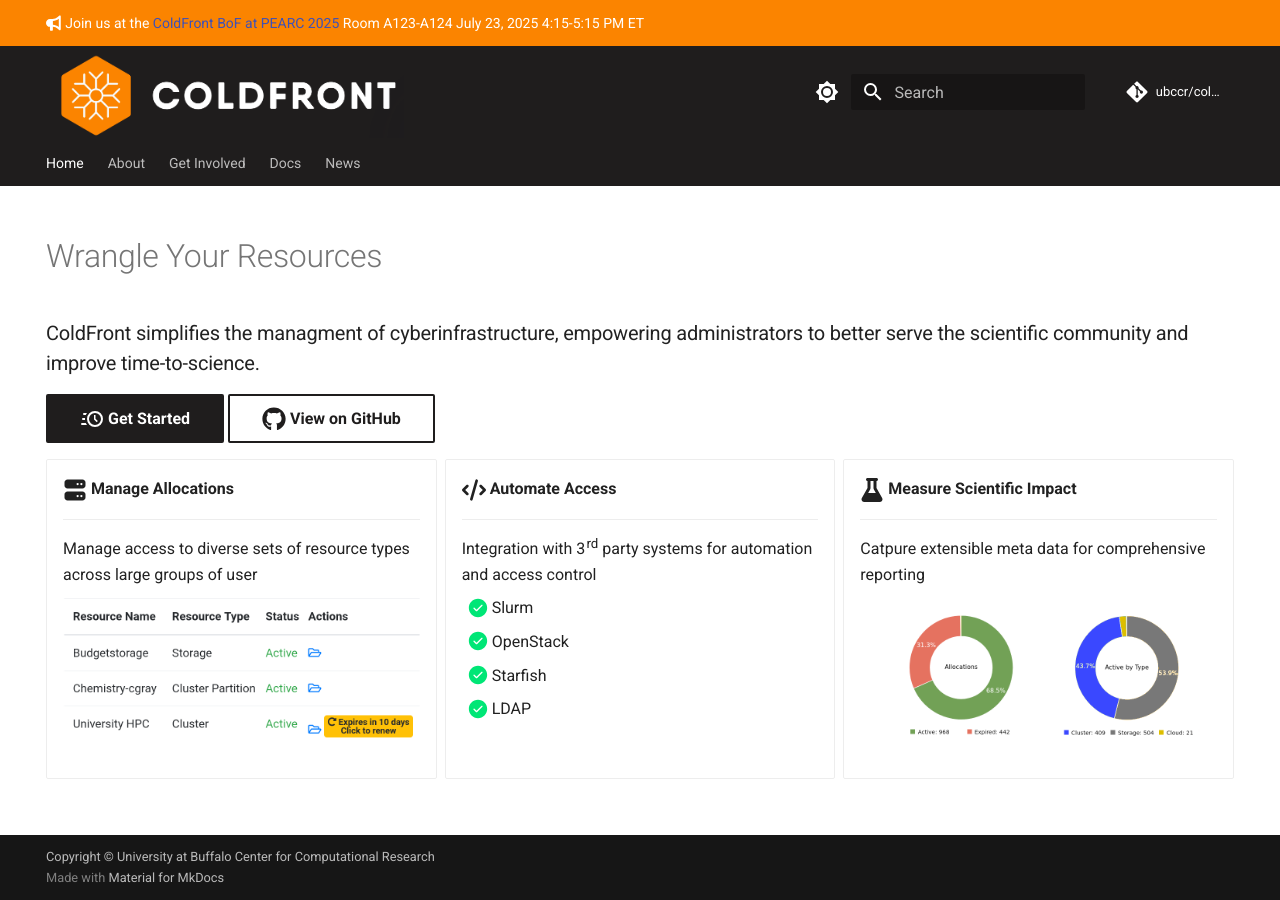
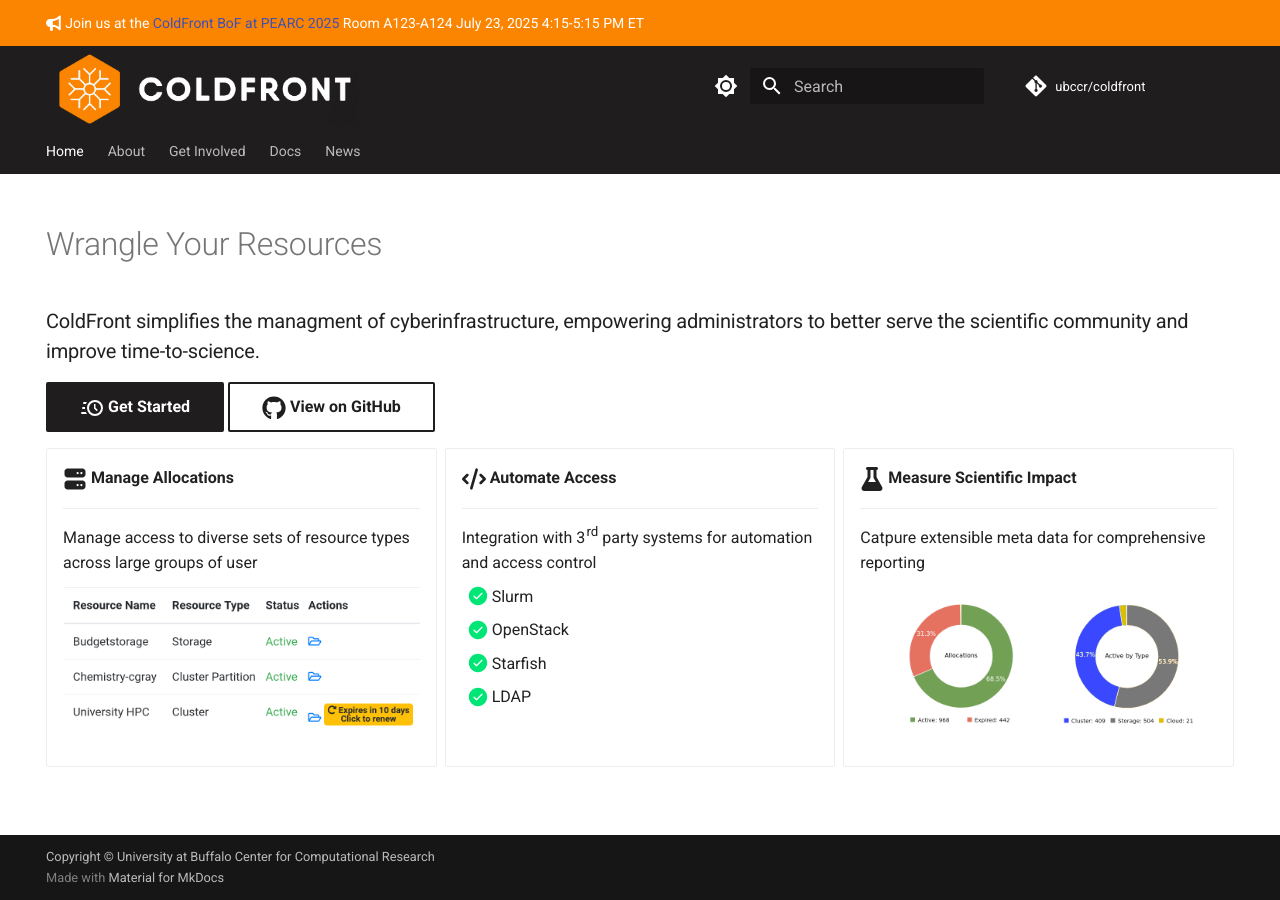
Before and after one commit to dsajdak/coldfront-website, an MkDocs documentation site: the page built from content/index.md, in a window 1280 px wide. Built offline with MkDocs 1.6.1 and Material for MkDocs 9.7.7, drawn with Linux system fonts in a browser that asks for light colours; comment, search, counter and statistics services are not loaded.

Commit message:
Add links, fix aspect ration

```diff
--- a/content/assets/custom_extra.css
+++ b/content/assets/custom_extra.css
@@ -17,10 +17,8 @@
   padding-bottom: 0;
 }
 
-.md-header__button.md-logo img,
-.md-header__button.md-logo svg {
-  height: 50%;
-  width: 50%;
+.md-header__button.md-logo img {
+  height: 4.0rem;
 }
 
 .md-header, .md-tabs {
@@ -30,3 +28,7 @@
 .md-banner {
     background-color: #fb8400;
 }
+
+.md-nav__source {
+    background-color: #666666;
+}
--- a/content/index.md
+++ b/content/index.md
@@ -8,8 +8,8 @@ hide:
 
 ### ColdFront simplifies the managment of cyberinfrastructure, empowering administrators to better serve the scientific community and improve time-to-science.
 
-[:material-clock-fast:{ .lg  .middle } Get Started](#){ .md-button .md-button--primary }
-[:fontawesome-brands-github:{ .lg .middle } View on GitHub](#){ .md-button .md-button--secondary }
+[:material-clock-fast:{ .lg  .middle } Get Started](https://docs.coldfront.dev/en/stable/install/){ .md-button .md-button--primary }
+[:fontawesome-brands-github:{ .lg .middle } View on GitHub](https://github.com/ubccr/coldfront){ .md-button .md-button--secondary }
 
 
 <div class="grid cards" markdown>
```
